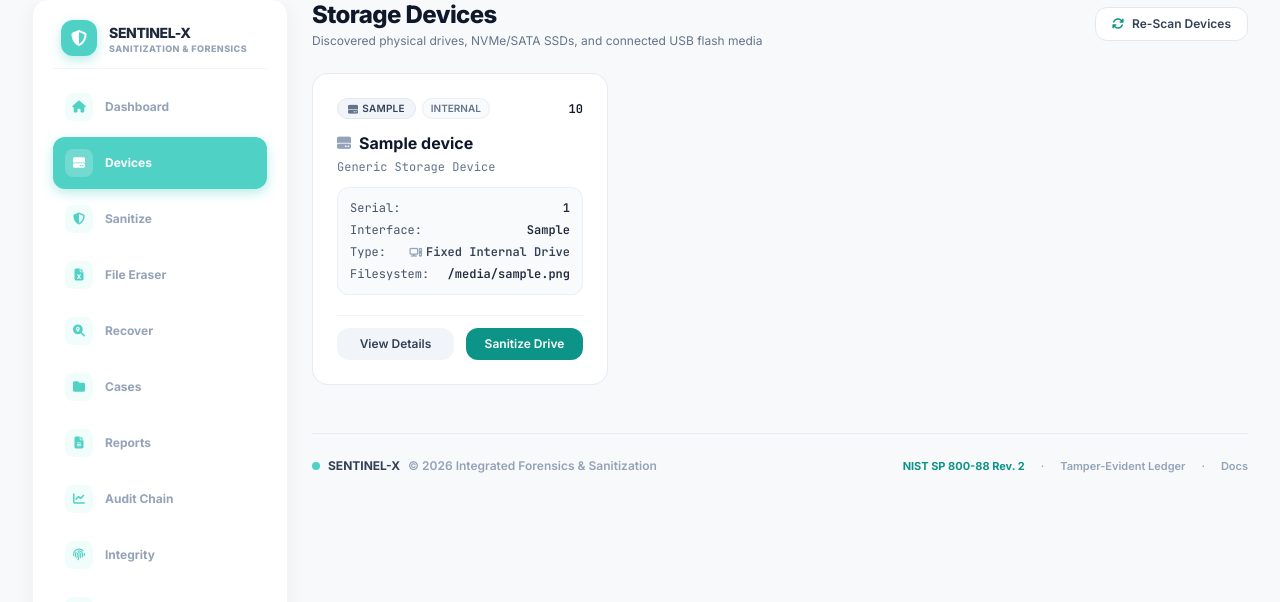
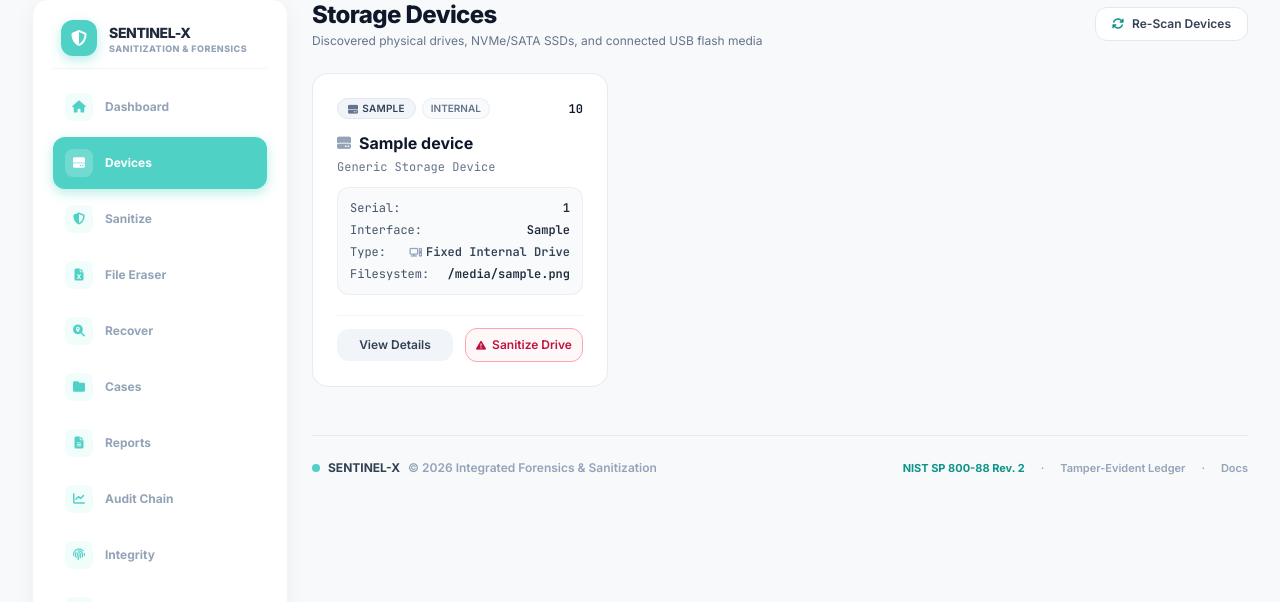
Before and after one commit to yashbhosale2403/santinal-x, a Django app: template templates/devices/index.html in a window 1280 px wide. Shown: the part 89-691 px from the top of the page. Run offline with Django 5.2, Linux system fonts and the light colour scheme; the template is opened without the code that fills it: most values are stand-ins (such as "Sample title", 1, 10 or a date in 2020); some libraries are stand-ins or nearby versions.

Commit message:
style(devices): change Sanitize Drive button to red outlined warning button on device cards

```diff
--- a/templates/devices/detail.html
+++ b/templates/devices/detail.html
@@ -48,8 +48,8 @@
             </p>
         </div>
 
-        <a href="/sanitization/?device_id={{ device.device_id }}" class="px-5 py-2.5 bg-teal-600 hover:bg-teal-700 text-white font-semibold text-xs rounded-xl shadow-xs transition flex items-center space-x-2">
-            <i class="fa-solid fa-shield-halved text-xs"></i>
+        <a href="/sanitization/?device_id={{ device.device_id }}" class="px-5 py-2.5 border border-rose-300 bg-rose-50/50 hover:bg-rose-600 hover:text-white hover:border-rose-600 text-rose-700 font-semibold text-xs rounded-xl transition flex items-center space-x-2 shadow-2xs">
+            <i class="fa-solid fa-triangle-exclamation text-xs"></i>
             <span>Begin Sanitization</span>
         </a>
     </div>
--- a/templates/devices/index.html
+++ b/templates/devices/index.html
@@ -113,8 +113,9 @@
                 <a href="/devices/{{ d.device_id }}/" class="flex-1 text-center py-2 bg-slate-100 hover:bg-slate-200/80 font-semibold text-slate-700 rounded-xl transition">
                     View Details
                 </a>
-                <a href="/sanitization/?device_id={{ d.device_id }}" class="flex-1 text-center py-2 bg-teal-600 hover:bg-teal-700 font-semibold text-white rounded-xl transition shadow-xs">
-                    Sanitize Drive
+                <a href="/sanitization/?device_id={{ d.device_id }}" class="flex-1 text-center py-2 border border-rose-300 bg-rose-50/50 hover:bg-rose-600 hover:text-white hover:border-rose-600 text-rose-700 font-semibold rounded-xl transition flex items-center justify-center space-x-1.5 shadow-2xs">
+                    <i class="fa-solid fa-triangle-exclamation text-[10px]"></i>
+                    <span>Sanitize Drive</span>
                 </a>
             </div>
 
```
